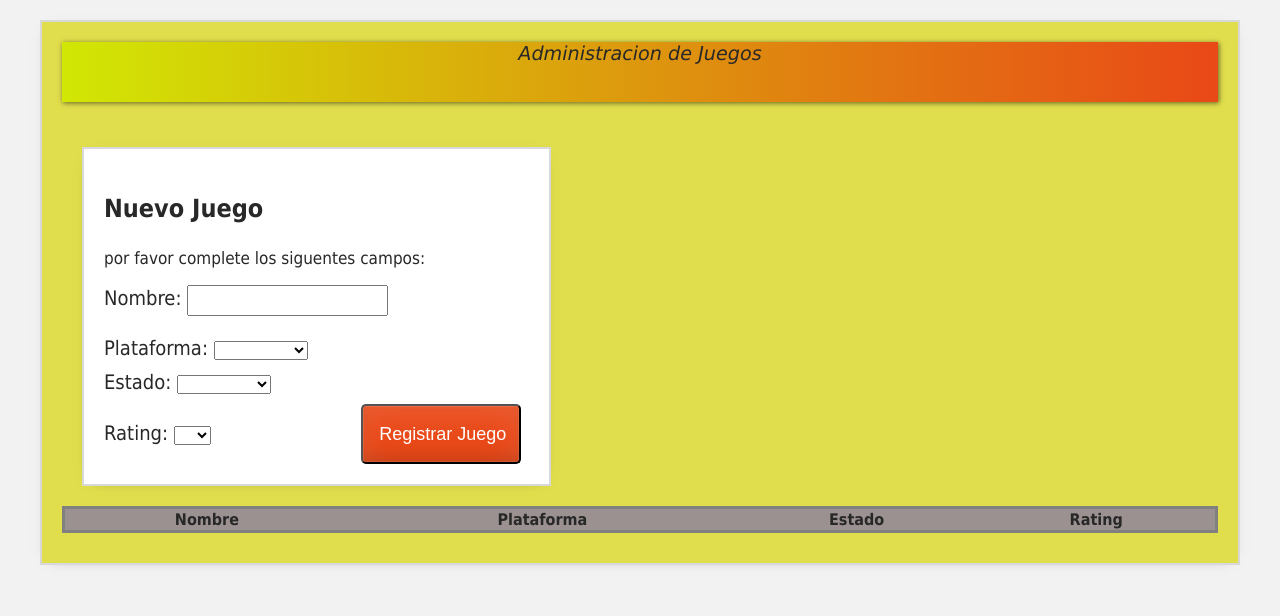
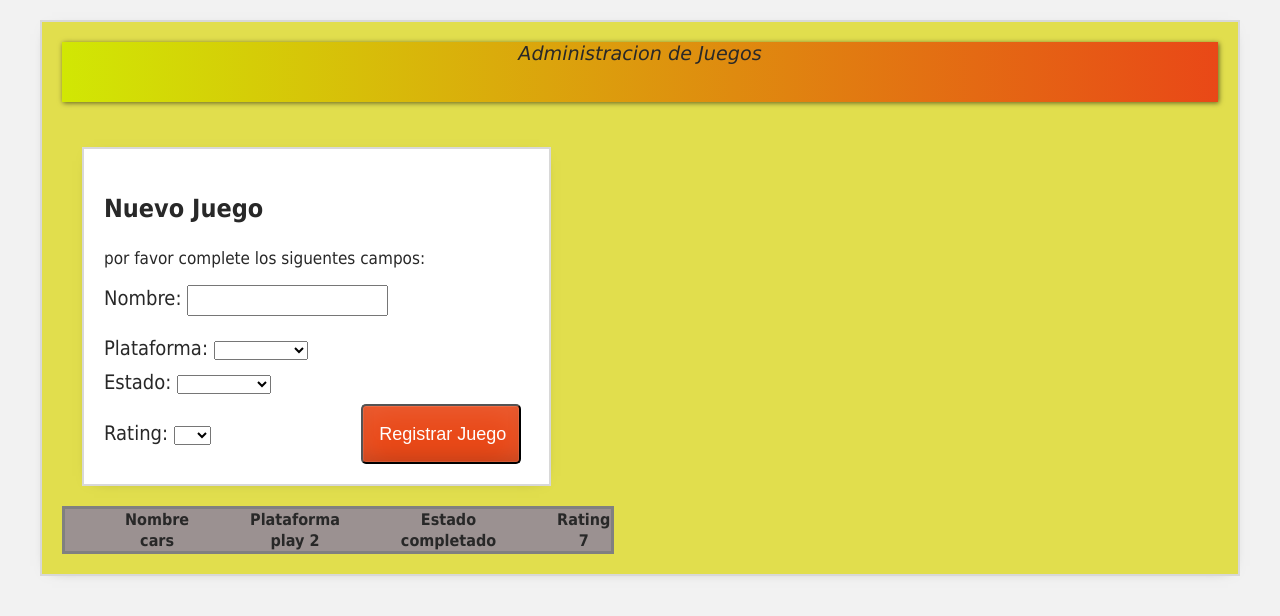
Before and after one commit to LiLFogg/trabajo-practico2-Andres-Schneider, a plain HTML site: page index.html in a window 1280 px wide. Drawn offline with nearby package versions, Linux system fonts and the light colour scheme.

Commit message:
final version proyecto practico lab3

```diff
--- a/assets/style.css
+++ b/assets/style.css
@@ -2,6 +2,12 @@
 select{
   margin-bottom: 10px;
 }
+
+html{
+  width: auto;
+  height: auto;
+}
+
 body {
   background-color: #f2f2f2;
   margin: 0px;
@@ -11,12 +17,21 @@ body {
 }
 
 table{
+  display: table-cell;
   width: 100%;
   border-collapse: collapse;
   margin-bottom: 10px;
   border-style: solid;
   background-color: #9b9191;
+  height: 40px;
 }
+
+th{
+  margin-bottom: 20px;
+  padding-left: 60px;
+}
+
+
 
 h1 {
   font-size: 50px;
--- a/components/RegistTable.js
+++ b/components/RegistTable.js
@@ -17,11 +17,11 @@ app.component('regist-table', {
       <th>Estado</th>
       <th>Rating</th>
     </tr>
-    <tr v-for="game in gamelist">
-      <th>{{game.name}}</th>
-      <th>{{game.platform}}</th>
-      <th>{{game.state}}</th>
-      <th>{{game.rating}}</th>
+    <tr >
+      <th>cars</th>
+      <th>play 2</th>
+      <th>completado</th>
+      <th>7</th>
     </tr>
 
   </table>
@@ -31,6 +31,8 @@ app.component('regist-table', {
 
   `,
 
+  methods:{
 
+  },
 
 })
```
